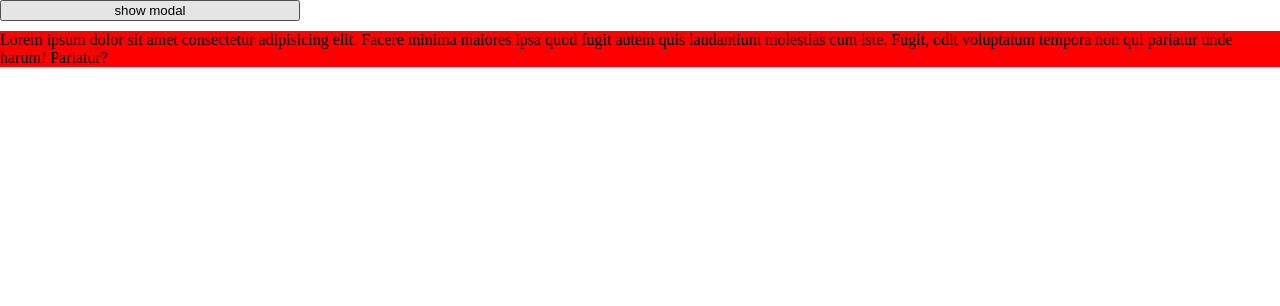
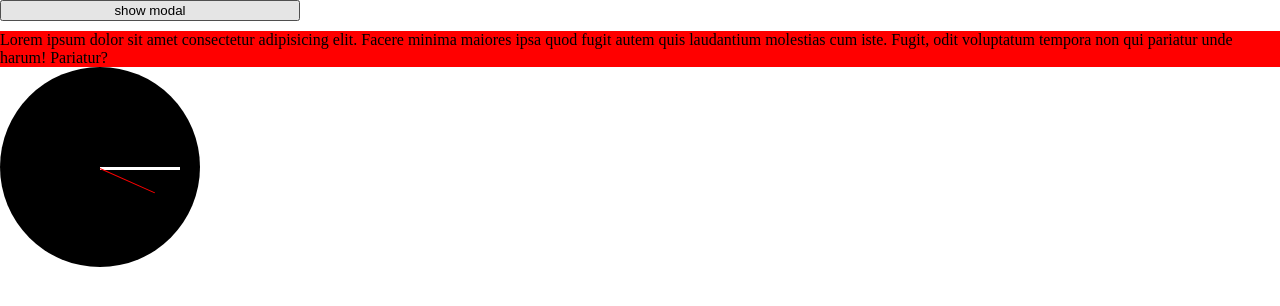
Before and after one commit to Programmer-Pavel/Analogue-zoom, a React app: page / in a window 1280 px wide. Shown: the top 306 px of the page. Built offline with nearby package versions, Linux system fonts and the light colour scheme.

Commit message:
feat: add clock component

```diff
--- a/src/App.tsx
+++ b/src/App.tsx
@@ -1,6 +1,7 @@
 import { useState } from "react";
 import React from "react";
 import { Modal } from "./components/Modal";
+import { Clock } from "./components/clock/Clock";
 
 export const App = () => {
     const [isShow, setIsShow] = useState<boolean>(false);
@@ -16,6 +17,8 @@ export const App = () => {
                 cum iste. Fugit, odit voluptatum tempora non qui pariatur unde
                 harum! Pariatur?
             </div>
+
+            <Clock />
         </>
     );
 };
--- /dev/null
+++ b/src/components/clock/Clock.module.scss
@@ -0,0 +1,40 @@
+.circle {
+    position: relative;
+    background-color: black;
+    width: 200px;
+    height: 200px;
+    border-radius: 50%;
+}
+
+.hour {
+    position: absolute;
+    top: 100px;
+    left: 100px;
+    width: 45px;
+    height: 3px;
+    background-color: white;
+    transform: rotate(0deg);
+    transform-origin: left center;
+}
+
+.minute {
+    position: absolute;
+    top: 100px;
+    left: 100px;
+    width: 80px;
+    height: 3px;
+    background-color: white;
+    transform: rotate(0deg);
+    transform-origin: left center;
+}
+
+.second {
+    position: absolute;
+    top: 101px;
+    left: 100px;
+    width: 60px;
+    height: 1px;
+    background-color: red;
+    transform: rotate(0deg);
+    transform-origin: left center;
+}
--- /dev/null
+++ b/src/components/clock/Clock.tsx
@@ -0,0 +1,67 @@
+import React, { useEffect, useRef, useState } from "react";
+import styles from "./Clock.module.scss";
+
+export const Clock = () => {
+    const [second, setSecond] = useState(0);
+    const [minute, setMinute] = useState(0);
+    const [hour, setHour] = useState(0);
+
+    const secondRef = useRef<HTMLDivElement>(null);
+    const minuteRef = useRef<HTMLDivElement>(null);
+    const hourRef = useRef<HTMLDivElement>(null);
+
+    useEffect(() => {
+        let timeout: ReturnType<typeof setTimeout>;
+        let nextAt = new Date().getTime() + 1000;
+
+        const wrapper = () => {
+            nextAt += 1000;
+            timeout = setTimeout(wrapper, nextAt - new Date().getTime());
+
+            if (secondRef && secondRef.current) {
+                secondRef.current.style.transform = `rotate(${second * 6}deg)`;
+
+                if (second === 60) {
+                    setSecond(1);
+                } else {
+                    setSecond(second + 1);
+                }
+            }
+
+            if (minuteRef && minuteRef.current && second === 60) {
+                minuteRef.current.style.transform = `rotate(${minute * 6}deg)`;
+
+                if (minute === 60) {
+                    setMinute(0);
+                } else {
+                    setMinute(minute + 1);
+                }
+            }
+
+            if (
+                hourRef &&
+                hourRef.current &&
+                (minute === 12 ||
+                    minute === 24 ||
+                    minute === 36 ||
+                    minute === 48 ||
+                    minute === 60)
+            ) {
+                hourRef.current.style.transform = `rotate(${hour * 6}deg)`;
+                setHour(hour + 1);
+            }
+        };
+
+        timeout = setTimeout(wrapper, nextAt - new Date().getTime());
+
+        return () => clearTimeout(timeout);
+    }, [second]);
+
+    return (
+        <div className={styles.circle}>
+            <div ref={hourRef} className={styles.hour} />
+            <div ref={minuteRef} className={styles.minute} />
+            <div ref={secondRef} className={styles.second} />
+        </div>
+    );
+};
```
